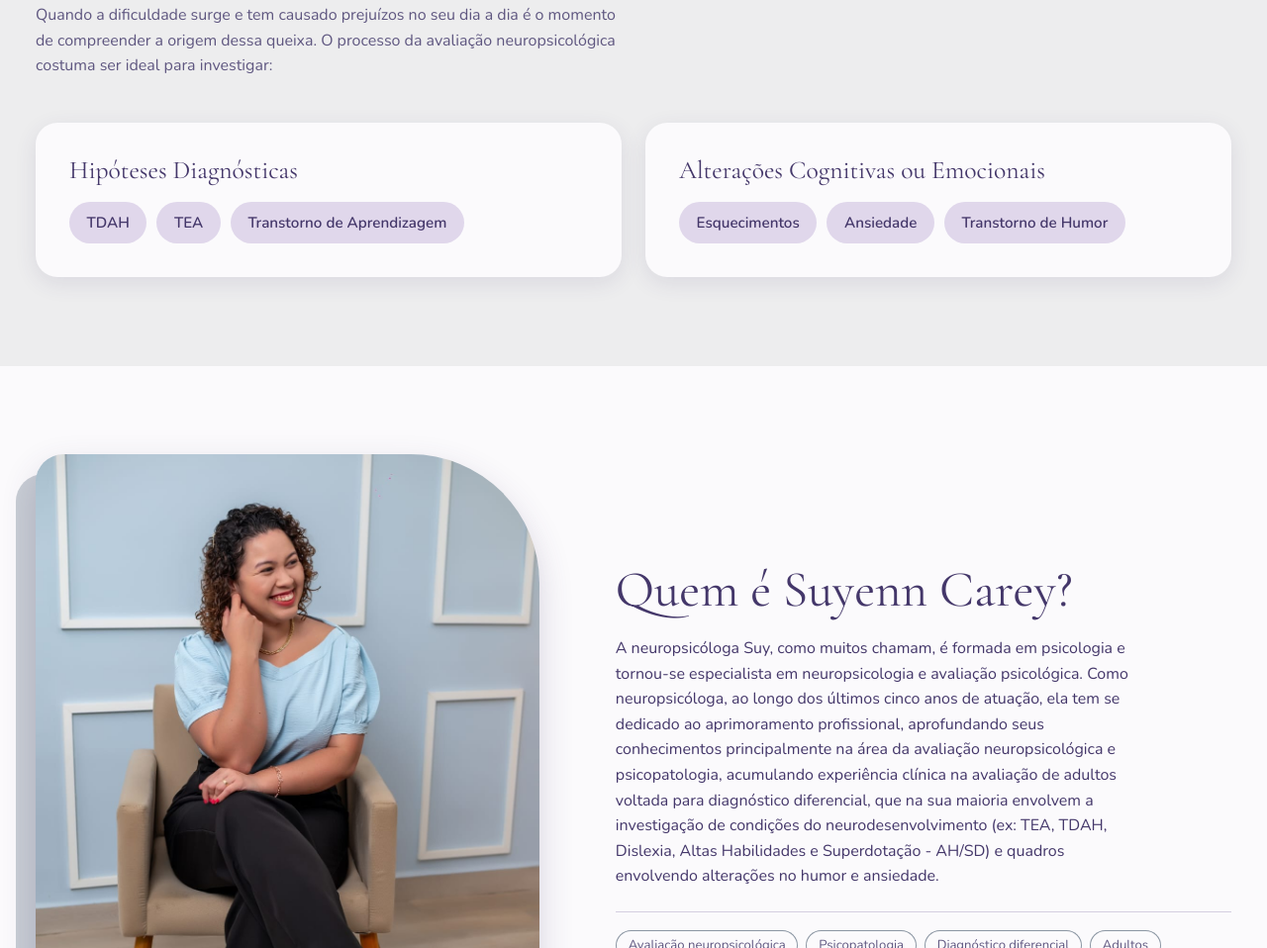
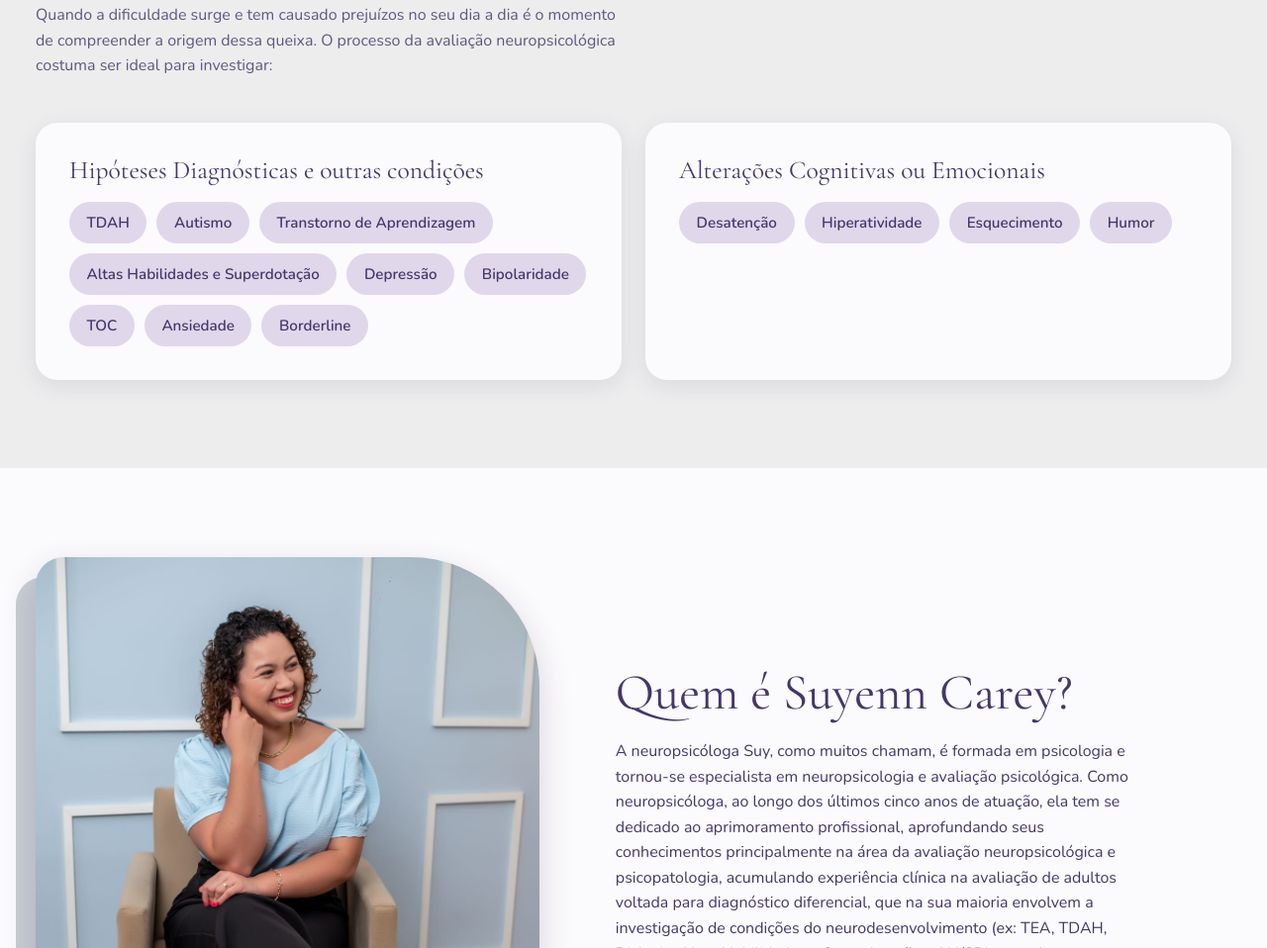
Before and after one commit to guilherf/Suyenn_Carey_Site, a plain HTML site: page index.html in a window 1280 px wide. Shown: the part 1095-2053 px from the top of the page at 99% size. Drawn offline with nearby package versions, Linux system fonts and the light colour scheme.

Commit message:
VAMOOOOOO

```diff
--- a/index.html
+++ b/index.html
@@ -43,12 +43,12 @@
       <p class="sec-sub">Quando a dificuldade surge e tem causado prejuízos no seu dia a dia é o momento de compreender a origem dessa queixa. O processo da avaliação neuropsicológica costuma ser ideal para investigar:</p>
       <div class="groups">
         <div class="group">
-          <h3>Hipóteses Diagnósticas</h3>
-          <ul class="chips"><li>TDAH</li><li>TEA</li><li>Transtorno de Aprendizagem</li></ul>
+          <h3>Hipóteses Diagnósticas e outras condições</h3>
+          <ul class="chips"><li>TDAH</li><li>Autismo</li><li>Transtorno de Aprendizagem</li><li>Altas Habilidades e Superdotação</li><li>Depressão</li><li>Bipolaridade</li><li>TOC</li><li>Ansiedade</li><li>Borderline</li></ul>
         </div>
         <div class="group">
           <h3>Alterações Cognitivas ou Emocionais</h3>
-          <ul class="chips"><li>Esquecimentos</li><li>Ansiedade</li><li>Transtorno de Humor</li></ul>
+          <ul class="chips"><li>Desatenção</li><li>Hiperatividade</li><li>Esquecimento</li><li>Humor</li></ul>
         </div>
       </div>
     </div>
@@ -77,7 +77,7 @@
     </div>
   </section>
 
-      <section class="band publico" id="publico">
+    <section class="band publico" id="publico">
     <div class="wrap center">
       <h2 class="sec-title">Público Alvo</h2>
       <p class="sec-sub">Veja quem pode ser atendido em cada modalidade.</p>
```
